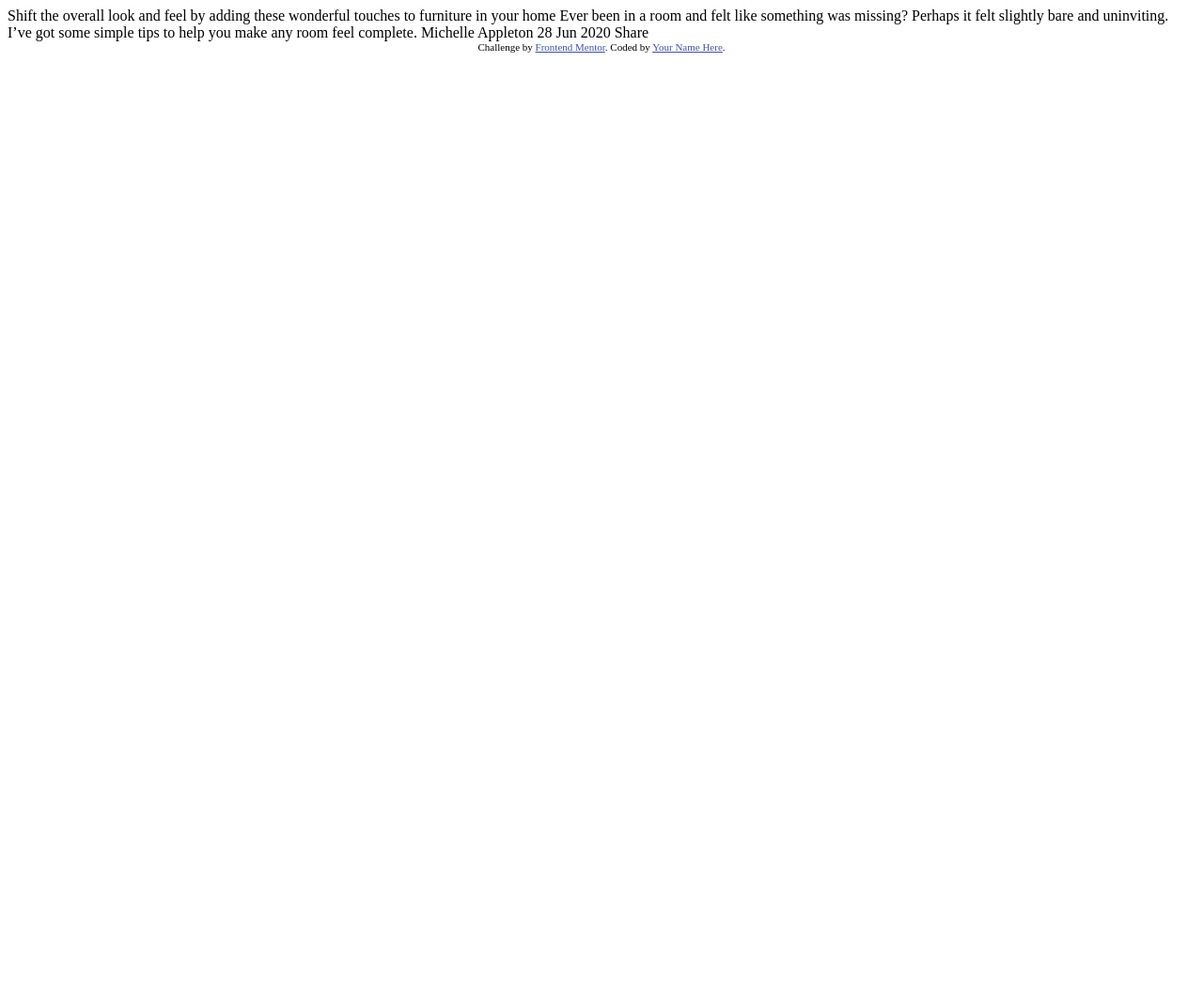
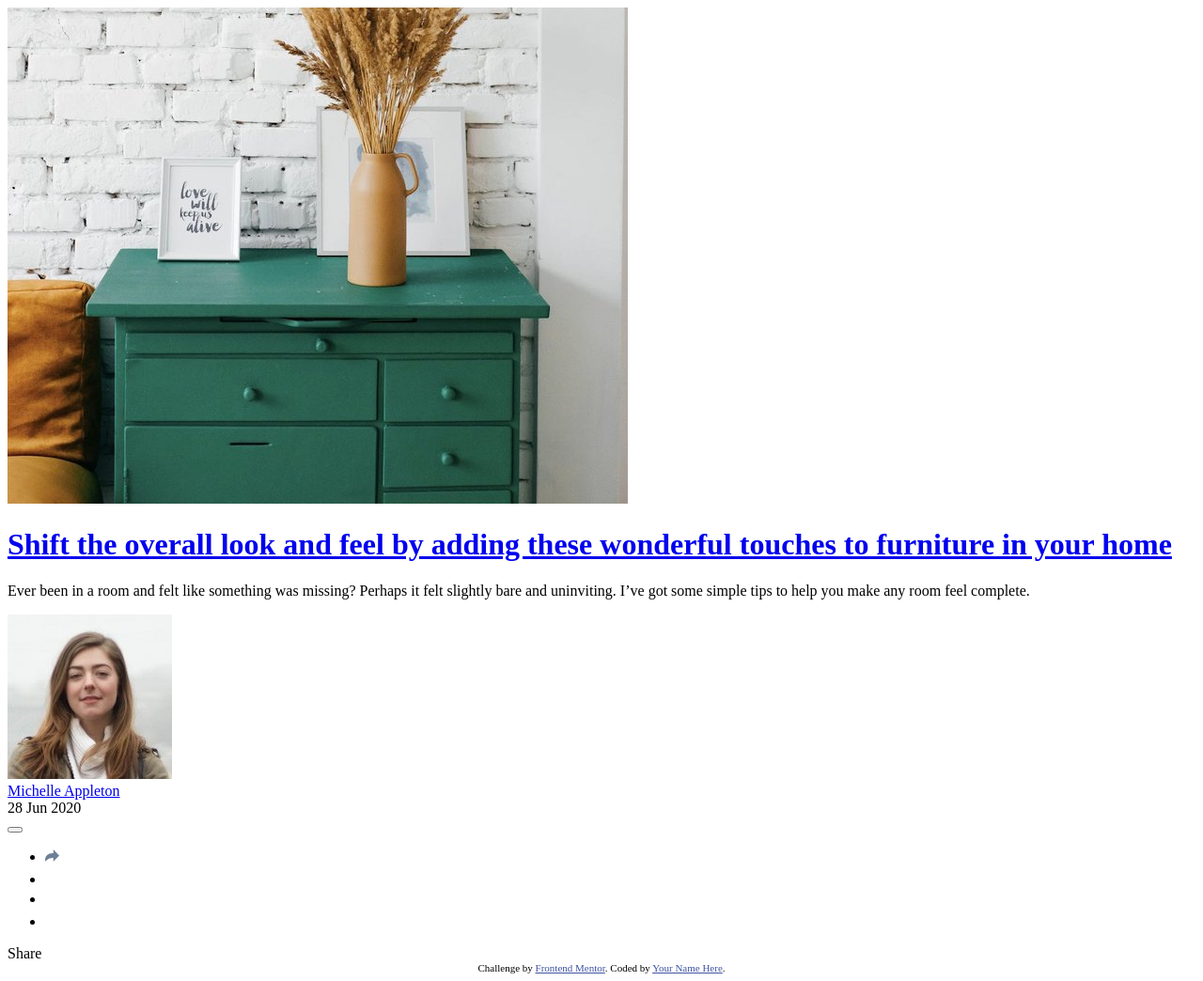
Before and after one commit to FrontEndFreestyler/Article-preview-component, a plain HTML site: page index.html in a window 1280 px wide. Shown: the whole page at 94% size. Before the commit the page ends 800 px from the top, so only its background shows below. Drawn offline with Linux system fonts and the light colour scheme.

Commit message:
done with html

```diff
--- a/index.html
+++ b/index.html
@@ -1,36 +1,109 @@
 <!DOCTYPE html>
 <html lang="en">
   <head>
-  <meta charset="UTF-8">
-  <meta name="viewport" content="width=device-width, initial-scale=1.0"> <!-- displays site properly based on user's device -->
+    <meta charset="UTF-8" />
+    <meta name="viewport" content="width=device-width, initial-scale=1.0" />
+    <!-- displays site properly based on user's device -->
 
-  <link rel="icon" type="image/png" sizes="32x32" href="./images/favicon-32x32.png">
+    <link
+      rel="icon"
+      type="image/png"
+      sizes="32x32"
+      href="./images/favicon-32x32.png"
+    />
 
     <title>Frontend Mentor | Article preview component</title>
 
     <!-- Feel free to remove these styles or customise in your own stylesheet 👍 -->
     <style>
-    .attribution { font-size: 11px; text-align: center; }
-    .attribution a { color: hsl(228, 45%, 44%); }
+      .attribution {
+        font-size: 11px;
+        text-align: center;
+      }
+      .attribution a {
+        color: hsl(228, 45%, 44%);
+      }
     </style>
   </head>
-<body>
-
-  Shift the overall look and feel by adding these wonderful
-  touches to furniture in your home
-
-  Ever been in a room and felt like something was missing? Perhaps
-  it felt slightly bare and uninviting. I’ve got some simple tips
-  to help you make any room feel complete.
-
-  Michelle Appleton
-  28 Jun 2020
+  <body class="body">
+    <div class="card">
+      <div class="card__container">
+        <img
+          src="images/drawers.jpg"
+          alt="image of table and flowers in vase"
+          class="card__image"
+        />
+        <div class="card__body">
+          <h1 class="card__title">
+            <a href="#" class="card__link"
+              >Shift the overall look and feel by adding these wonderful touches
+              to furniture in your home</a
+            >
+          </h1>
+          <p class="card__descr">
+            Ever been in a room and felt like something was missing? Perhaps it
+            felt slightly bare and uninviting. I’ve got some simple tips to help
+            you make any room feel complete.
+          </p>
+          <div class="card__author">
+            <img
+              src="images/avatar-michelle.jpg"
+              alt="avatar of Michelle"
+              class="card__author-image"
+            />
+            <div class="card__author-text">
+              <a href="#" class="card__author-link">Michelle Appleton</a>
+              <div class="card__date">28 Jun 2020</div>
+            </div>
+            <button class="card__button"></button>
+            <div class="card__share">
+              <ul class="card__list">
+                <li class="card__item">
+                  <a href="#" class="card__share-link"
+                    ><img
+                      src="images/icon-share.svg"
+                      alt=""
+                      class="card__share-img"
+                  /></a>
+                </li>
+                <li class="card__item">
+                  <a href="#" class="card__share-link"
+                    ><img
+                      src="images/icon-facebook.svg"
+                      alt=""
+                      class="card__share-img"
+                  /></a>
+                </li>
+                <li class="card__item">
+                  <a href="#" class="card__share-link"
+                    ><img
+                      src="images/icon-twitter.svg"
+                      alt=""
+                      class="card__share-img"
+                  /></a>
+                </li>
+                <li class="card__item">
+                  <a href="#" class="card__share-link"
+                    ><img
+                      src="images/icon-pinterest.svg"
+                      alt=""
+                      class="card__share-img"
+                  /></a>
+                </li>
+              </ul>
+            </div>
+          </div>
+        </div>
+      </div>
+    </div>
 
     Share
 
     <div class="attribution">
-    Challenge by <a href="https://www.frontendmentor.io?ref=challenge" target="_blank">Frontend Mentor</a>.
-    Coded by <a href="#">Your Name Here</a>.
+      Challenge by
+      <a href="https://www.frontendmentor.io?ref=challenge" target="_blank"
+        >Frontend Mentor</a
+      >. Coded by <a href="#">Your Name Here</a>.
     </div>
   </body>
 </html>
```
Lines whose indentation alone changed are shown as unchanged.
